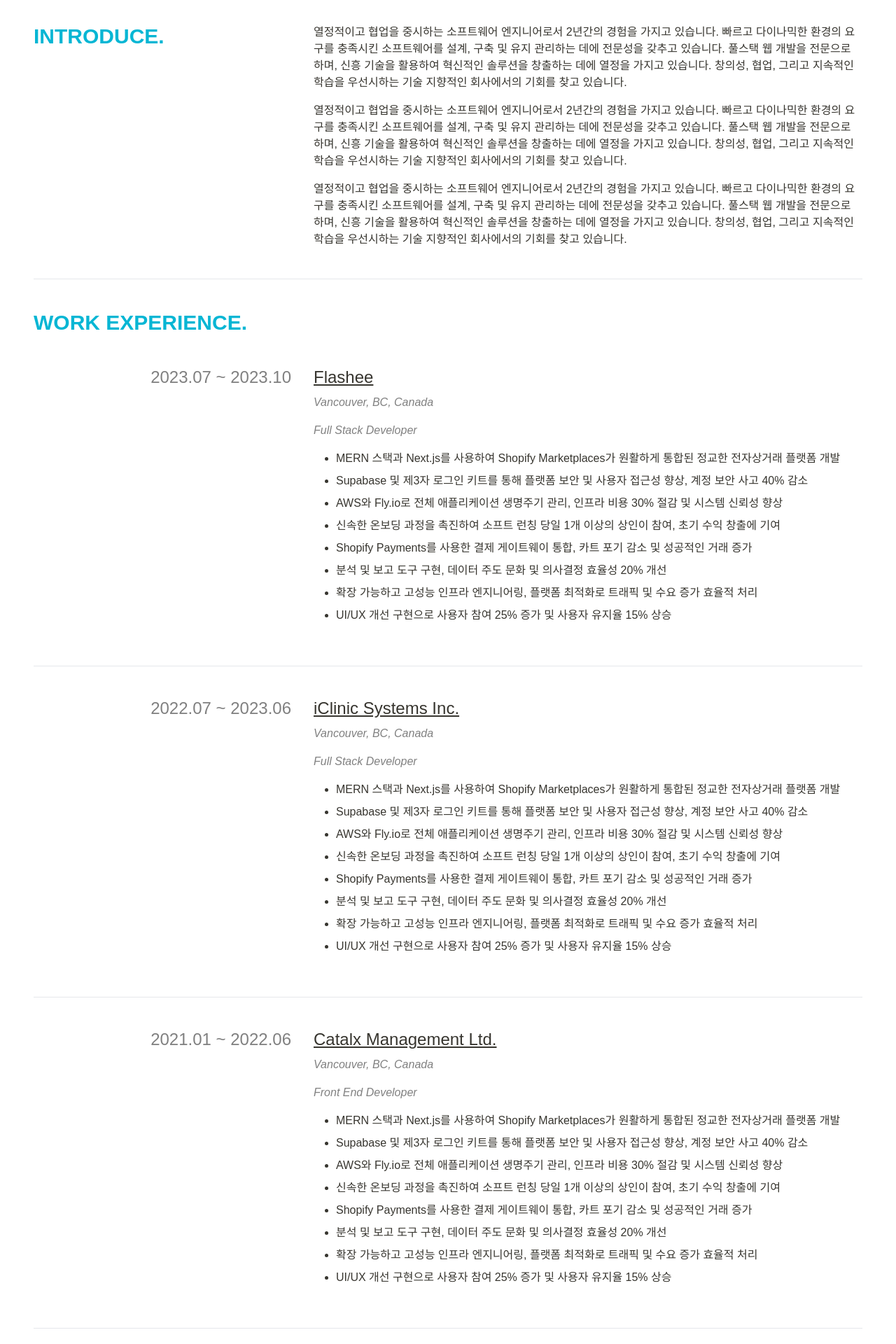
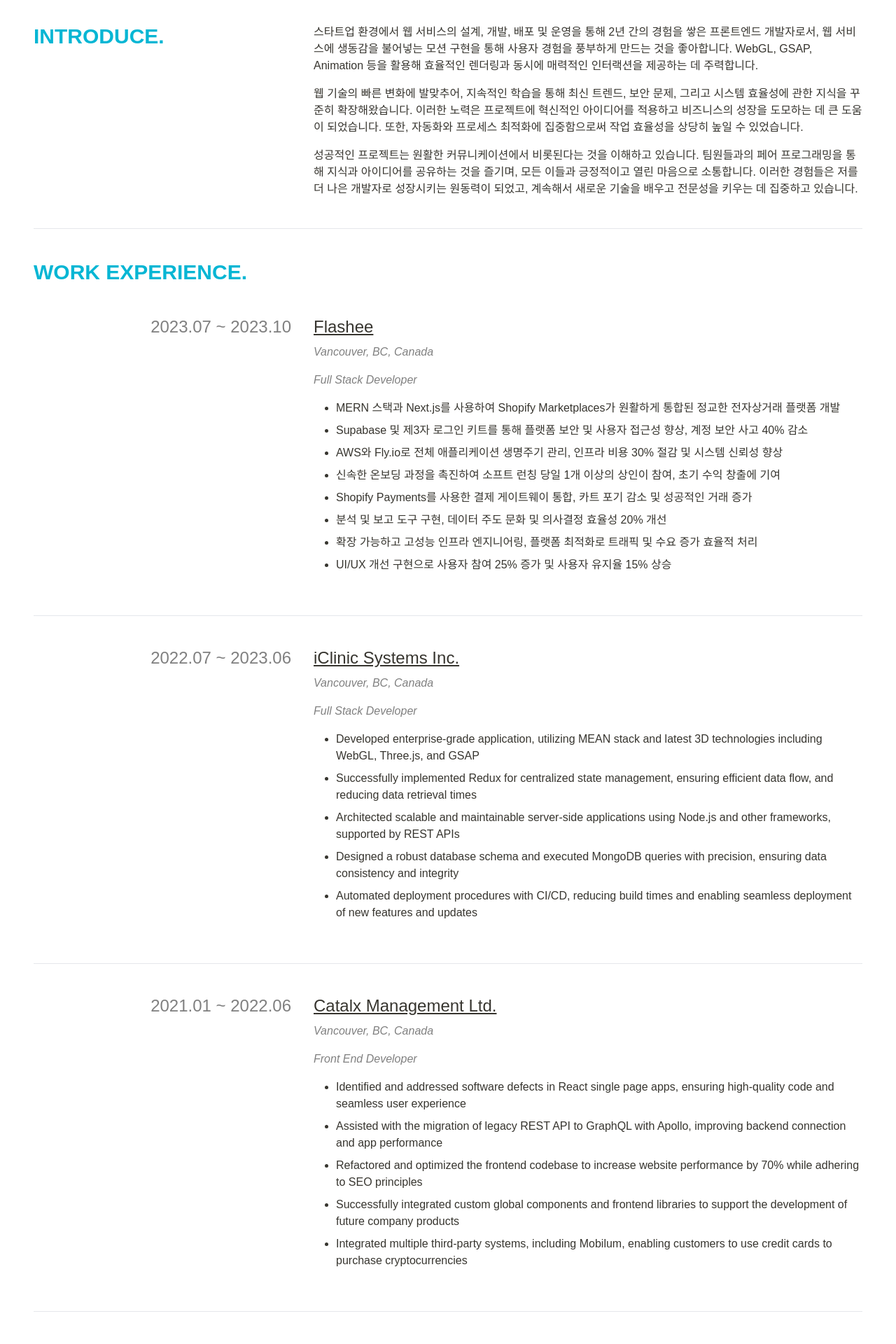
Before and after one commit to jaeungkim/portfolio-website-nextjs, a Next.js app: page /resume in a window 1280 px wide. Shown: the part 400-2320 px from the top of the page at 70% size. Built offline with nearby package versions, Linux system fonts and the light colour scheme.

Commit message:
230114 11:09pm updated introduce part - kr

```diff
--- a/pages/resume.tsx
+++ b/pages/resume.tsx
@@ -5,7 +5,7 @@ import { HiOutlineMail } from "react-icons/hi";
 
 export default function About() {
   return (
-    <div className="relative text-3xl mt-9 md:px-4 sm:px-8 lg:px-12 md:max-w-3xl lg:max-w-5xl xl:max-w-7xl mx-auto noto-font text-[#37352F]">
+    <div className="relative text-3xl mt-9 px-4 sm:px-8 lg:px-12 md:max-w-3xl lg:max-w-5xl xl:max-w-7xl mx-auto noto-font text-[#37352F]">
       {/* HEADER  */}
       <div className="md:grid md:grid-cols-3 gap-4">
         <div className="flex justify-center md:justify-normal">
@@ -85,31 +85,26 @@ export default function About() {
         </div>
         <div className="col-span-2">
           <p className="text-base mb-4 font-normal">
-            열정적이고 협업을 중시하는 소프트웨어 엔지니어로서 2년간의 경험을
-            가지고 있습니다. 빠르고 다이나믹한 환경의 요구를 충족시킨
-            소프트웨어를 설계, 구축 및 유지 관리하는 데에 전문성을 갖추고
-            있습니다. 풀스택 웹 개발을 전문으로 하며, 신흥 기술을 활용하여
-            혁신적인 솔루션을 창출하는 데에 열정을 가지고 있습니다. 창의성,
-            협업, 그리고 지속적인 학습을 우선시하는 기술 지향적인 회사에서의
-            기회를 찾고 있습니다.
+            스타트업 환경에서 웹 서비스의 설계, 개발, 배포 및 운영을 통해 2년
+            간의 경험을 쌓은 프론트엔드 개발자로서, 웹 서비스에 생동감을
+            불어넣는 모션 구현을 통해 사용자 경험을 풍부하게 만드는 것을
+            좋아합니다. WebGL, GSAP, Animation 등을 활용해 효율적인 렌더링과
+            동시에 매력적인 인터랙션을 제공하는 데 주력합니다.
           </p>
           <p className="text-base mb-4">
-            열정적이고 협업을 중시하는 소프트웨어 엔지니어로서 2년간의 경험을
-            가지고 있습니다. 빠르고 다이나믹한 환경의 요구를 충족시킨
-            소프트웨어를 설계, 구축 및 유지 관리하는 데에 전문성을 갖추고
-            있습니다. 풀스택 웹 개발을 전문으로 하며, 신흥 기술을 활용하여
-            혁신적인 솔루션을 창출하는 데에 열정을 가지고 있습니다. 창의성,
-            협업, 그리고 지속적인 학습을 우선시하는 기술 지향적인 회사에서의
-            기회를 찾고 있습니다.
+            웹 기술의 빠른 변화에 발맞추어, 지속적인 학습을 통해 최신 트렌드,
+            보안 문제, 그리고 시스템 효율성에 관한 지식을 꾸준히 확장해왔습니다.
+            이러한 노력은 프로젝트에 혁신적인 아이디어를 적용하고 비즈니스의
+            성장을 도모하는 데 큰 도움이 되었습니다. 또한, 자동화와 프로세스
+            최적화에 집중함으로써 작업 효율성을 상당히 높일 수 있었습니다.
           </p>
           <p className="text-base">
-            열정적이고 협업을 중시하는 소프트웨어 엔지니어로서 2년간의 경험을
-            가지고 있습니다. 빠르고 다이나믹한 환경의 요구를 충족시킨
-            소프트웨어를 설계, 구축 및 유지 관리하는 데에 전문성을 갖추고
-            있습니다. 풀스택 웹 개발을 전문으로 하며, 신흥 기술을 활용하여
-            혁신적인 솔루션을 창출하는 데에 열정을 가지고 있습니다. 창의성,
-            협업, 그리고 지속적인 학습을 우선시하는 기술 지향적인 회사에서의
-            기회를 찾고 있습니다.
+            성공적인 프로젝트는 원활한 커뮤니케이션에서 비롯된다는 것을 이해하고
+            있습니다. 팀원들과의 페어 프로그래밍을 통해 지식과 아이디어를
+            공유하는 것을 즐기며, 모든 이들과 긍정적이고 열린 마음으로
+            소통합니다. 이러한 경험들은 저를 더 나은 개발자로 성장시키는
+            원동력이 되었고, 계속해서 새로운 기술을 배우고 전문성을 키우는 데
+            집중하고 있습니다.
           </p>
         </div>
       </div>
@@ -197,35 +192,24 @@ export default function About() {
           </p>
           <ul className="py-4 text-base font-normal pl-8 list-disc flex flex-col gap-2">
             <li>
-              MERN 스택과 Next.js를 사용하여 Shopify Marketplaces가 원활하게
-              통합된 정교한 전자상거래 플랫폼 개발
+              Developed enterprise-grade application, utilizing MEAN stack and
+              latest 3D technologies including WebGL, Three.js, and GSAP
             </li>
             <li>
-              Supabase 및 제3자 로그인 키트를 통해 플랫폼 보안 및 사용자 접근성
-              향상, 계정 보안 사고 40% 감소
+              Successfully implemented Redux for centralized state management,
+              ensuring efficient data flow, and reducing data retrieval times
             </li>
             <li>
-              AWS와 Fly.io로 전체 애플리케이션 생명주기 관리, 인프라 비용 30%
-              절감 및 시스템 신뢰성 향상
+              Architected scalable and maintainable server-side applications
+              using Node.js and other frameworks, supported by REST APIs
             </li>
             <li>
-              신속한 온보딩 과정을 촉진하여 소프트 런칭 당일 1개 이상의 상인이
-              참여, 초기 수익 창출에 기여
+              Designed a robust database schema and executed MongoDB queries
+              with precision, ensuring data consistency and integrity
             </li>
             <li>
-              Shopify Payments를 사용한 결제 게이트웨이 통합, 카트 포기 감소 및
-              성공적인 거래 증가
-            </li>
-            <li>
-              분석 및 보고 도구 구현, 데이터 주도 문화 및 의사결정 효율성 20%
-              개선
-            </li>
-            <li>
-              확장 가능하고 고성능 인프라 엔지니어링, 플랫폼 최적화로 트래픽 및
-              수요 증가 효율적 처리
-            </li>
-            <li>
-              UI/UX 개선 구현으로 사용자 참여 25% 증가 및 사용자 유지율 15% 상승
+              Automated deployment procedures with CI/CD, reducing build times
+              and enabling seamless deployment of new features and updates
             </li>
           </ul>
         </div>
@@ -253,35 +237,25 @@ export default function About() {
           </p>
           <ul className="py-4 text-base font-normal pl-8 list-disc flex flex-col gap-2">
             <li>
-              MERN 스택과 Next.js를 사용하여 Shopify Marketplaces가 원활하게
-              통합된 정교한 전자상거래 플랫폼 개발
+              Identified and addressed software defects in React single page
+              apps, ensuring high-quality code and seamless user experience
             </li>
             <li>
-              Supabase 및 제3자 로그인 키트를 통해 플랫폼 보안 및 사용자 접근성
-              향상, 계정 보안 사고 40% 감소
+              Assisted with the migration of legacy REST API to GraphQL with
+              Apollo, improving backend connection and app performance
             </li>
             <li>
-              AWS와 Fly.io로 전체 애플리케이션 생명주기 관리, 인프라 비용 30%
-              절감 및 시스템 신뢰성 향상
+              Refactored and optimized the frontend codebase to increase website
+              performance by 70% while adhering to SEO principles
             </li>
             <li>
-              신속한 온보딩 과정을 촉진하여 소프트 런칭 당일 1개 이상의 상인이
-              참여, 초기 수익 창출에 기여
+              Successfully integrated custom global components and frontend
+              libraries to support the development of future company products
             </li>
             <li>
-              Shopify Payments를 사용한 결제 게이트웨이 통합, 카트 포기 감소 및
-              성공적인 거래 증가
-            </li>
-            <li>
-              분석 및 보고 도구 구현, 데이터 주도 문화 및 의사결정 효율성 20%
-              개선
-            </li>
-            <li>
-              확장 가능하고 고성능 인프라 엔지니어링, 플랫폼 최적화로 트래픽 및
-              수요 증가 효율적 처리
-            </li>
-            <li>
-              UI/UX 개선 구현으로 사용자 참여 25% 증가 및 사용자 유지율 15% 상승
+              Integrated multiple third-party systems, including Mobilum,
+              enabling customers to use credit cards to purchase
+              cryptocurrencies
             </li>
           </ul>
         </div>
```
